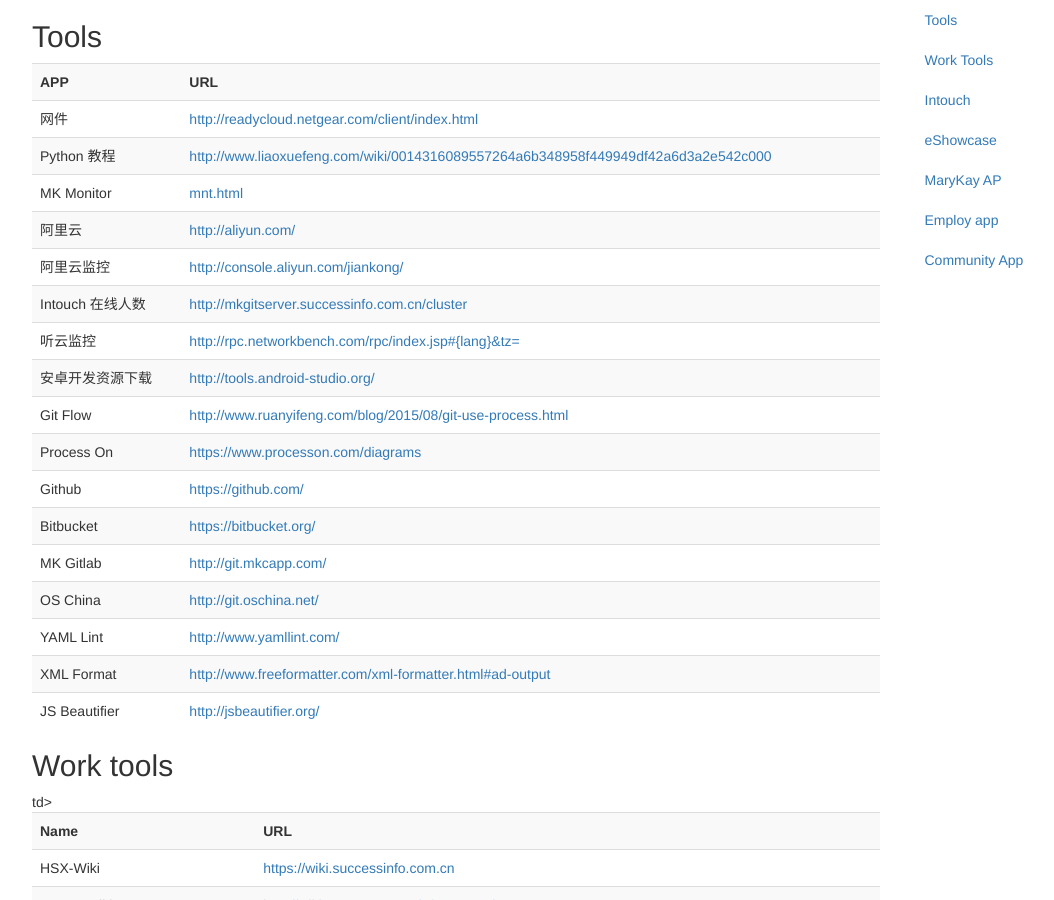
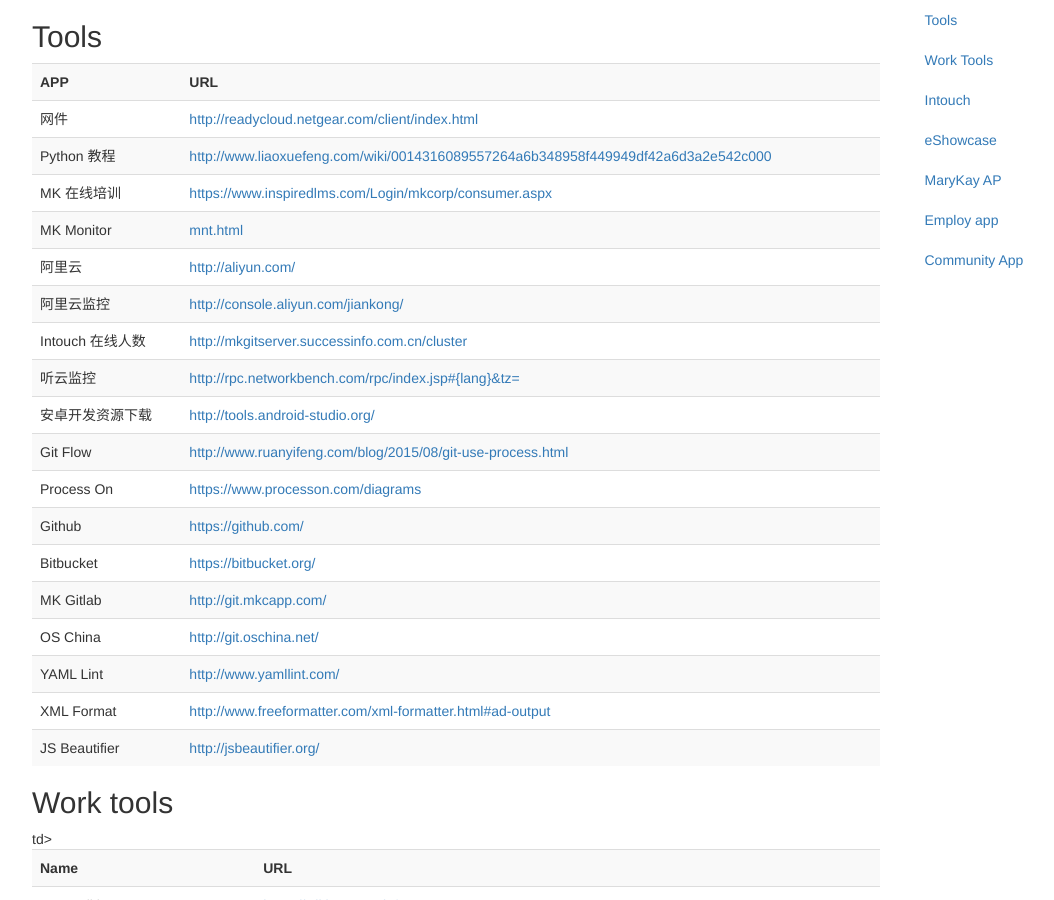
Before and after one commit to risezhang/risezhang.github.io, a Jekyll site: the page static/index.html, which Jekyll copies as it is, in a window 1280 px wide and 900 px high. Shown: the whole window, without its empty margins (38-1092 px from the left). Built offline with Jekyll 4.4.1, drawn with Linux system fonts in a browser that asks for light colours; nearby versions of some CDN libraries.

Commit message:
add link

```diff
--- a/static/index.html
+++ b/static/index.html
@@ -38,6 +38,10 @@
 							<td>Python 教程</td>
 							<td><a href="">http://www.liaoxuefeng.com/wiki/0014316089557264a6b348958f449949df42a6d3a2e542c000</a></td>
 						</tr>
+<tr>
+                                                          <td>MK 在线培训</td>
+                                                          <td><a href="">https://www.inspiredlms.com/Login/mkcorp/consumer.aspx</a></td>
+                                                  </tr>
             <tr>
               <td>MK Monitor</td>
               <td><a href="">mnt.html</a></td>
```
